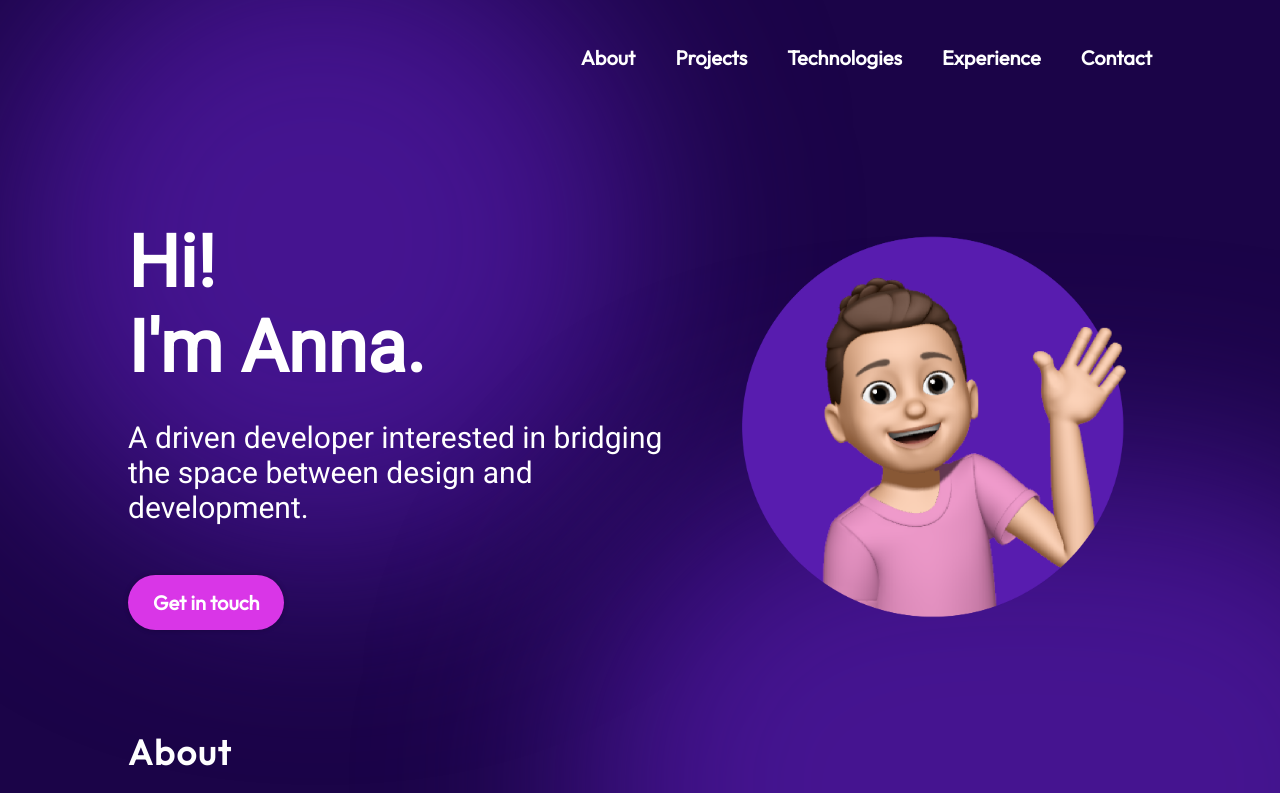
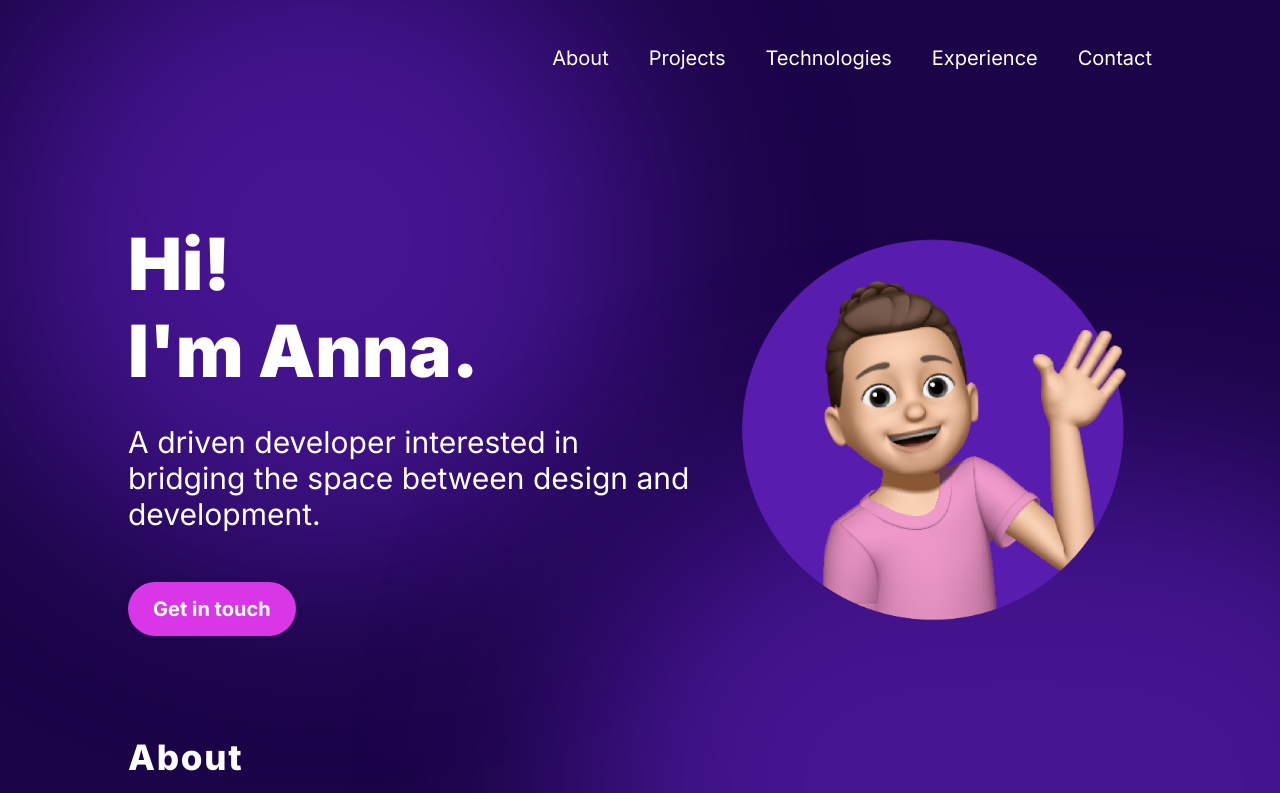
Before and after one commit to annaewbank/Anna-Ewbank-Portfolio, a React (Vite) app: page / in a window 1280 px wide. Shown: the top 793 px of the page. Built offline with nearby package versions, Linux system fonts and the light colour scheme.

Commit message:
style: font update

```diff
--- a/src/components/Hero/Hero.module.css
+++ b/src/components/Hero/Hero.module.css
@@ -24,7 +24,6 @@
 
 .description {
   font-size: 30px;
-  font-family: var(--font-roboto);
   margin-bottom: 50px;
 }
 
@@ -33,6 +32,7 @@
   border-radius: 100px;
   padding: 15px 25px;
   box-shadow: 0 0 5px 0 rgba(0, 0, 0, 0.25);
+  font-weight: 700;
 }
 
 .contactBtn:hover {
--- a/src/components/Navbar/Navbar.module.css
+++ b/src/components/Navbar/Navbar.module.css
@@ -18,6 +18,10 @@
   display: flex;
   gap: 40px;
   list-style: none;
+}
+
+.menuItems a:hover {
+  color: var(--color-dark);
 }
 
 .menuBtn {
--- a/src/index.css
+++ b/src/index.css
@@ -1,3 +1,5 @@
+@import url('https://fonts.googleapis.com/css2?family=Inter:ital,opsz,wght@0,14..32,100..900;1,14..32,100..900&display=swap');
+
 :root {
   text-rendering: optimizeLegibility;
   -webkit-font-smoothing: antialiased;
@@ -8,7 +10,9 @@
   box-sizing: border-box;
   margin: 0;
   padding: 0;
-  font-family: 'Outfit', Arial, Helvetica, sans-serif;
+  font-family: 'Inter', sans-serif;
+  font-optical-sizing: auto;
+  font-style: normal;
   color: var(--color-text);
 }
 
@@ -21,18 +25,17 @@
 h1 {
   font-size: 72px;
   font-weight: 900;
-  font-family: var(--font-roboto);
 }
 
 h2 {
   font-size: 35px;
-  font-weight: 700;
+  font-weight: 800;
   letter-spacing: 1.75px;
 }
 
 h3 {
   font-size: 25px;
-  font-weight: 600;
+  font-weight: 700;
 }
 
 h4 {
@@ -43,6 +46,7 @@
 
 p {
   font-size: 20px;
+  font-weight: 400;
 }
 
 li {
@@ -52,5 +56,5 @@
 a {
   font-size: 20px;
   text-decoration: none;
-  font-weight: 600;
+  font-weight: 400;
 }
--- a/src/main.jsx
+++ b/src/main.jsx
@@ -2,9 +2,6 @@
 import ReactDOM from 'react-dom/client';
 import App from './App.jsx';
 import './index.css';
-
-import '@fontsource/outfit';
-import '@fontsource/roboto';
 
 ReactDOM.createRoot(document.getElementById('root')).render(
   <React.StrictMode>
--- a/src/vars.css
+++ b/src/vars.css
@@ -5,7 +5,4 @@
   --color-secondary: #84ebe8;
   --color-dark: #581caf;
   --color-bg: #1b0448;
-
-  /* Fonts */
-  --font-roboto: 'Roboto', sans-serif;
 }
```
